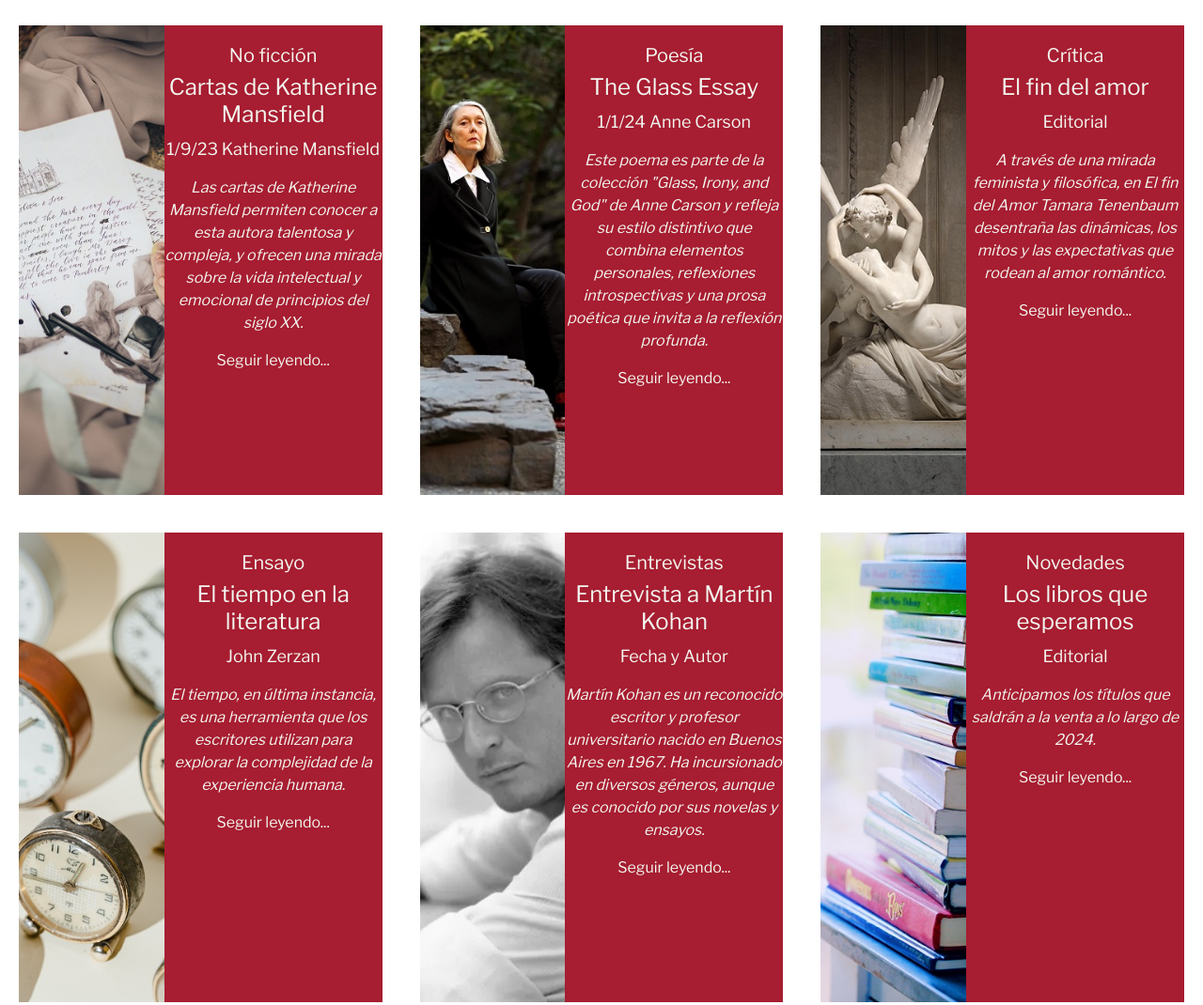
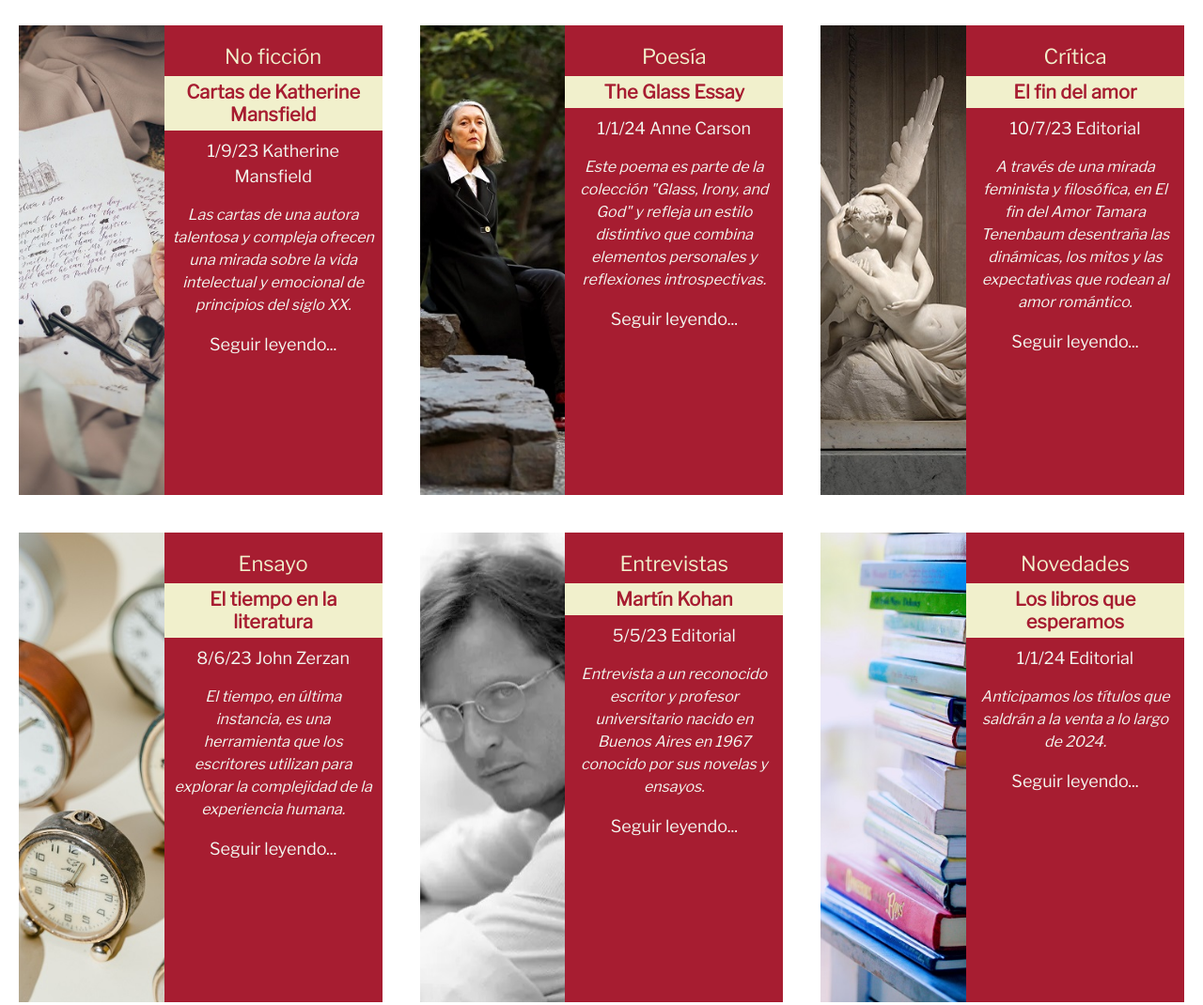
Before and after one commit to smelitsko/PF-Melitsko, a website: page pages/blog.html in a window 1280 px wide. Shown: the part 542-1612 px from the top of the page at 94% size. Drawn offline with nearby package versions, Linux system fonts and the light colour scheme; a web font is replaced by a local one.

Commit message:
ajustes a la seccion blog

```diff
--- a/pages/blog.html
+++ b/pages/blog.html
@@ -5,7 +5,7 @@
     <meta name="viewport" content="width=device-width, initial-scale=1.0" />
     <meta
       name="description"
-      content="El blog de LiberArt, una librería independiente del barrio de Caballito, tiene críticas de novedades y clásicos literarios, ensayos, opiniones y entrevistas a autores nuevos y reconocidos."
+      content="El blog de LiberArt, una librería independiente del barrio de Caballito, ofrece críticas de novedades y clásicos literarios, ensayos, opiniones y entrevistas tanto a autores nuevos como reconocidos."
     />
     <meta
       name="keywords"
@@ -87,8 +87,8 @@
     <main>
       <section class="blog-hero">
         <div class="blog-hero-text">
-          <h2>Cuestionario</h2>
-          <h1>Diez preguntas a Camila Sosa Villada</h1>
+          <h3>Cuestionario</h3>
+          <h2>Diez preguntas a Camila Sosa Villada</h2>
           <p class="fecha-y-autor">10/01/24 Camila Sosa Villada</p>
           <p>
             La autora de Las malas, Soy una tonta por quererte y Tesis sobre una
@@ -108,13 +108,12 @@
             alt="foto de cartas escritas a mano"
           />
           <div class="card-text">
-            <h2>No ficción</h2>
-            <h3>Cartas de Katherine Mansfield</h3>
+            <h3>No ficción</h3>
+            <h2>Cartas de Katherine Mansfield</h2>
             <p class="fecha-y-autor">1/9/23 Katherine Mansfield</p>
             <p>
-              Las cartas de Katherine Mansfield permiten conocer a esta autora
-              talentosa y compleja, y ofrecen una mirada sobre la vida
-              intelectual y emocional de principios del siglo XX.
+              Las cartas de una autora talentosa y compleja ofrecen una mirada
+              sobre la vida intelectual y emocional de principios del siglo XX.
             </p>
             <a href="">Seguir leyendo...</a>
           </div>
@@ -122,14 +121,13 @@
         <div class="grid-item">
           <img src="../img/blog-galeria-2.jpg" alt="foto de Anne Carson" />
           <div class="card-text">
-            <h2>Poesía</h2>
-            <h3>The Glass Essay</h3>
+            <h3>Poesía</h3>
+            <h2>The Glass Essay</h2>
             <p class="fecha-y-autor">1/1/24 Anne Carson</p>
             <p>
-              Este poema es parte de la colección "Glass, Irony, and God" de
-              Anne Carson y refleja su estilo distintivo que combina elementos
-              personales, reflexiones introspectivas y una prosa poética que
-              invita a la reflexión profunda.
+              Este poema es parte de la colección "Glass, Irony, and God" y
+              refleja un estilo distintivo que combina elementos personales y
+              reflexiones introspectivas.
             </p>
             <a href="">Seguir leyendo...</a>
           </div>
@@ -140,9 +138,9 @@
             alt="foto de escultura de Psyque y Eros besándose"
           />
           <div class="card-text">
-            <h2>Crítica</h2>
-            <h3>El fin del amor</h3>
-            <p class="fecha-y-autor">Editorial</p>
+            <h3>Crítica</h3>
+            <h2>El fin del amor</h2>
+            <p class="fecha-y-autor">10/7/23 Editorial</p>
             <p>
               A través de una mirada feminista y filosófica, en El fin del Amor
               Tamara Tenenbaum desentraña las dinámicas, los mitos y las
@@ -154,9 +152,9 @@
         <div class="grid-item">
           <img src="../img/blog-galeria-4.jpg" alt="foto con relojes" />
           <div class="card-text">
-            <h2>Ensayo</h2>
-            <h3>El tiempo en la literatura</h3>
-            <p class="fecha-y-autor">John Zerzan</p>
+            <h3>Ensayo</h3>
+            <h2>El tiempo en la literatura</h2>
+            <p class="fecha-y-autor">8/6/23 John Zerzan</p>
             <p>
               El tiempo, en última instancia, es una herramienta que los
               escritores utilizan para explorar la complejidad de la experiencia
@@ -168,13 +166,12 @@
         <div class="grid-item">
           <img src="../img/martin-kohan.jpg" alt="foto de Martín Kohan" />
           <div class="card-text">
-            <h2>Entrevistas</h2>
-            <h3>Entrevista a Martín Kohan</h3>
-            <p class="fecha-y-autor">Fecha y Autor</p>
+            <h3>Entrevistas</h3>
+            <h2>Martín Kohan</h2>
+            <p class="fecha-y-autor">5/5/23 Editorial</p>
             <p>
-              Martín Kohan es un reconocido escritor y profesor universitario
-              nacido en Buenos Aires en 1967. Ha incursionado en diversos
-              géneros, aunque es conocido por sus novelas y ensayos.
+              Entrevista a un reconocido escritor y profesor universitario
+              nacido en Buenos Aires en 1967 conocido por sus novelas y ensayos.
             </p>
             <a href="">Seguir leyendo...</a>
           </div>
@@ -185,9 +182,9 @@
             alt="foto de una columna de libros"
           />
           <div class="card-text">
-            <h2>Novedades</h2>
-            <h3>Los libros que esperamos</h3>
-            <p class="fecha-y-autor">Editorial</p>
+            <h3>Novedades</h3>
+            <h2>Los libros que esperamos</h2>
+            <p class="fecha-y-autor">1/1/24 Editorial</p>
             <p>
               Anticipamos los títulos que saldrán a la venta a lo largo de 2024.
             </p>
--- a/scss/_base/_mediaquery.scss
+++ b/scss/_base/_mediaquery.scss
@@ -2,10 +2,10 @@
   /*!----BLOG-----*/
   .blog-hero {
     .blog-hero-text {
-      h1 {
+      h2 {
         font-size: nth($font-size, 8);
       }
-      h2 {
+      h3 {
         font-size: nth($font-size, 7);
       }
       p {
@@ -15,9 +15,6 @@
       .fecha-y-autor {
         font-size: nth($font-size, 4);
       }
-    }
-    img {
-      height: 50%;
     }
   }
 
@@ -85,10 +82,10 @@
     margin: 0px;
     flex-direction: column;
     .blog-hero-text {
-      h1 {
+      h2 {
         font-size: nth($font-size, 7);
       }
-      h2 {
+      h3 {
         font-size: nth($font-size, 6);
       }
       p {
@@ -182,6 +179,14 @@
   }
 
   /*!----BLOG-----*/
+
+  .blog-hero {
+    .blog-hero-text {
+      h3 {
+        margin-top: 10px;
+      }
+    }
+  }
 
   .grid-galeria {
     grid-template-columns: 1fr;
--- a/scss/_components/_blog.scss
+++ b/scss/_components/_blog.scss
@@ -50,15 +50,20 @@
       margin-top: 20px;
       h2 {
         font-size: nth($font-size, 3);
-        color: $color-terciario;
+        font-weight: bolder;
+        color: $madder;
+        background-color: $lemon-chiffon;
+        padding: 5px;
       }
       h3 {
-        font-size: nth($font-size, 5);
-        color: $color-terciario;
+        font-size: nth($font-size, 4);
+        color: $lemon-chiffon;
       }
       p {
         font-style: italic;
         font-size: nth($font-size, 1);
+        padding-left: 8px;
+        padding-right: 8px;
       }
       .fecha-y-autor {
         font-style: normal;
@@ -68,6 +73,10 @@
         text-decoration: none;
         color: $color-terciario;
         padding-top: 10px;
+        font-size: nth($font-size, 2);
+        &:hover {
+          color: $lemon-chiffon;
+        }
       }
     }
   }
```
Also changed, not shown: css/estilos.css.
